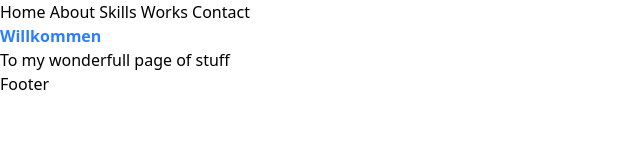
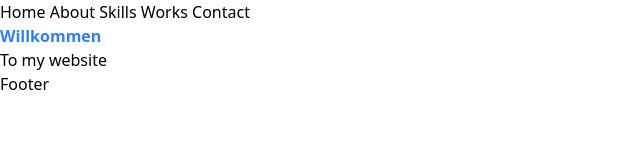
Before and after one commit to pirana3/my-website-part-2, a React (Vite) app in the folder frontend/: page / in a window 1280 px wide. Shown: the top 160 px of the page, without its empty margins (0-640 px from the left). Built offline with nearby package versions, Linux system fonts and the light colour scheme.

Commit message:
that s crazyy

```diff
--- a/frontend/src/pages/Home.tsx
+++ b/frontend/src/pages/Home.tsx
@@ -33,7 +33,8 @@ const Home = () => {
       <h1 className='text-blue-500 font-bold'>
         {myComponent()}
          </h1>
-         <h2> To my wonderfull page of stuff </h2>
+         <h2> To my website </h2>
+         <p></p>
     </div>
   )
 }
```
